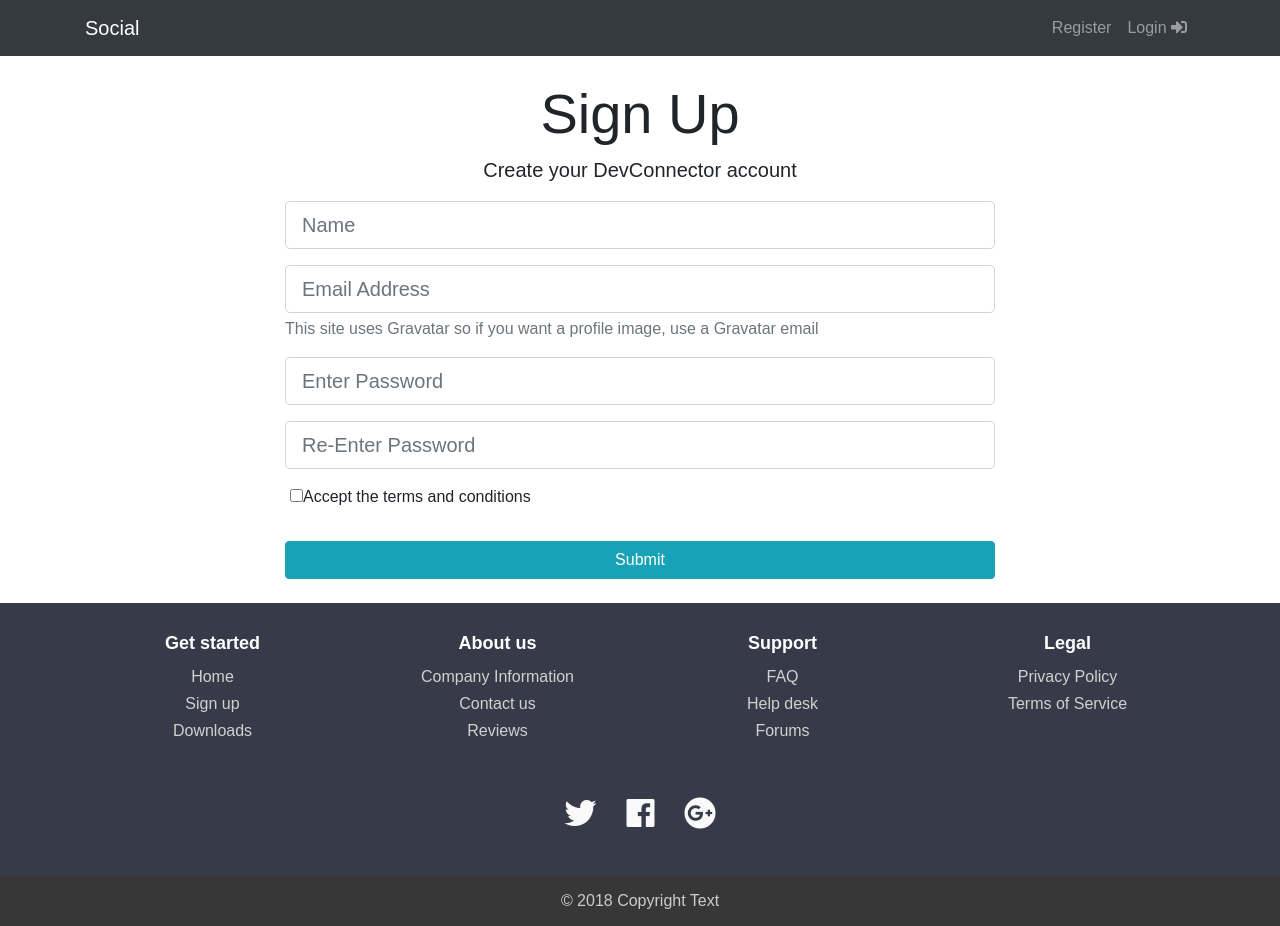
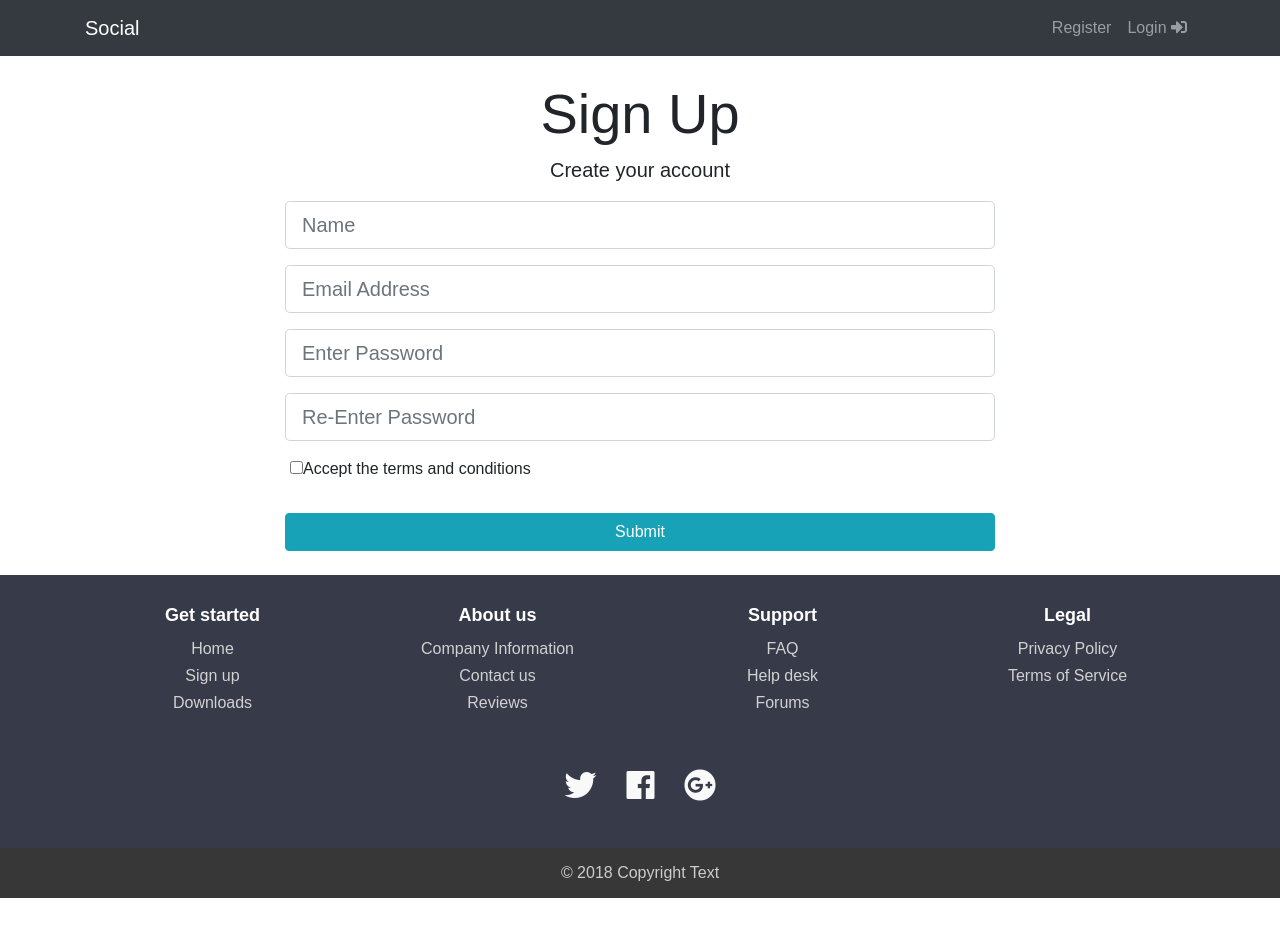
Before and after one commit to hardik-menger/social-media, a React (Create React App) app in the folder client/: page /register in a window 1280 px wide. After the commit the page ends 898 px from the top, so only its background shows below. Built offline with nearby package versions, Linux system fonts and the light colour scheme.

Commit message:
fixed the signup form

```diff
--- a/client/src/components/auth/register.js
+++ b/client/src/components/auth/register.js
@@ -109,9 +109,7 @@ class Register extends Component {
           <div className="row">
             <div className="col-md-8 m-auto">
               <h1 className="display-4 text-center">Sign Up</h1>
-              <p className="lead text-center">
-                Create your DevConnector account
-              </p>
+              <p className="lead text-center">Create your account</p>
               <form onSubmit={this.handleSubmit.bind(this)}>
                 <TextInput
                   value={this.state.name}
@@ -128,8 +126,6 @@ class Register extends Component {
                   error={errors.email}
                   placeholder="Email Address"
                   name="email"
-                  info="This site uses Gravatar so if you want a profile image, use
-                  a Gravatar email"
                 />
                 <TextInput
                   value={this.state.password}
```
